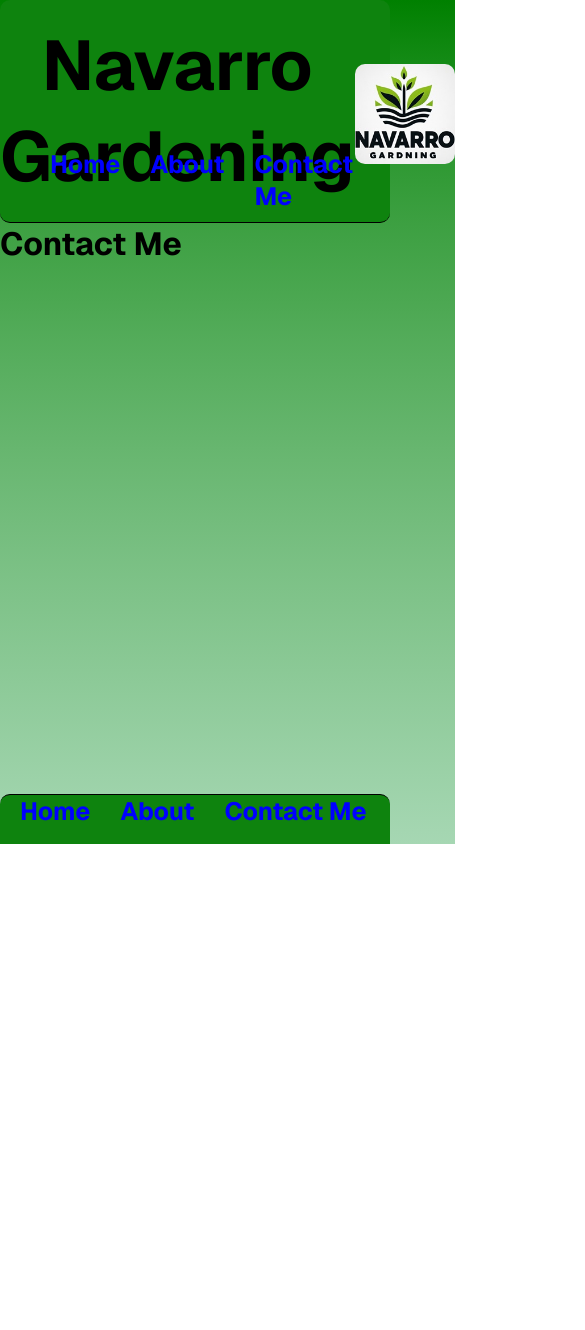
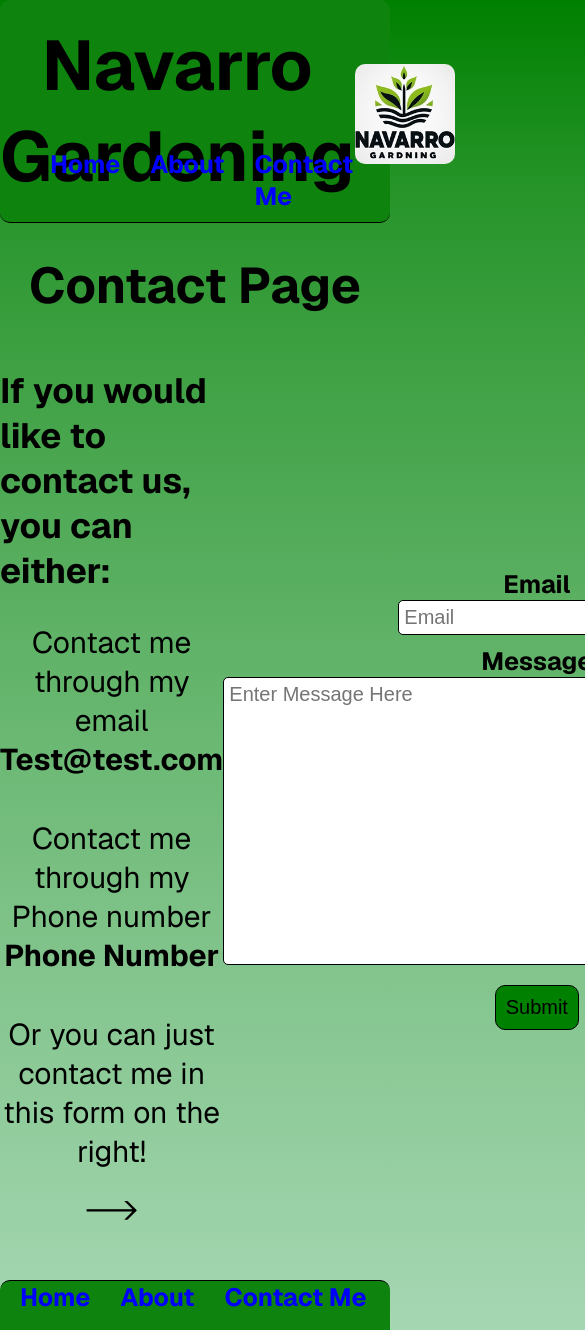
Before and after one commit to Julio-N-Coder/NavarroGardening, a Next.js app: page /contact-me in a window 390 px wide. Shown: the top 1330 px of the page, 585 px wide, since content can reach past the window. Before the commit the page ends 844 px from the top, so only its background shows below. Built offline with nearby package versions, Linux system fonts and the light colour scheme.

Commit message:
Finished the Contact Page, Need to work on mobile responsiveness and sending mail form

```diff
--- a/package.json
+++ b/package.json
@@ -11,8 +11,10 @@
   "dependencies": {
     "geist": "^1.0.0",
     "next": "14.0.1",
+    "nodemailer": "^6.9.7",
     "react": "^18",
-    "react-dom": "^18"
+    "react-dom": "^18",
+    "validator": "^13.11.0"
   },
   "devDependencies": {
     "eslint": "^8",
--- a/src/app/contact-me/page.jsx
+++ b/src/app/contact-me/page.jsx
@@ -1,7 +1,38 @@
 import React from 'react'
+import styles from './page.module.css'
+import sendMail from '@/server/action'
 
 export default function Contact() {
   return (
-    <h1>Contact Me</h1>
+    <>
+    <h1 className={styles.title}>Contact Page</h1>
+    <main className={styles.main}>
+      {/* Left side of Contact info page */}
+      <section className={styles.contactInfo}>
+        <h1 className={styles.leftTitle}>If you would like to contact us, you can either:</h1>
+        <article className={`${styles.center} ${styles.leftContactInfo}`}>
+          <span>Contact me through my email</span>
+          <span className={styles.info}>Test@test.com</span>
+          <span>Contact me through my Phone number</span>
+          <span className={styles.info}>Phone Number</span>
+          <span>Or you can just contact me in this form on the right!</span>
+          <span>--&gt;</span>
+        </article>
+      </section>
+      {/* Form section */}
+      <form className={styles.form} action={sendMail} >
+        <div className={styles.center}>
+          <label className={styles.emailLabel} for='email'>Email</label>
+          <input className={styles.input} id='email' name='email' type='email' placeholder='Email' minlength='3' maxlength='30' required={true} />
+        </div>
+        <div className={styles.center}>
+          <label className={styles.messageLabel} for='message'>Message</label>
+          {/* change minlength back to 15 */}
+          <textarea className={styles.message} id='message' name='message' rows='12' cols='50' placeholder='Enter Message Here' minlength='1' maxlength='500' required={true} />
+        </div>
+        <button className={styles.button} type='submit'>Submit</button>
+      </form>
+    </main>
+    </>
   )
 }
--- a/src/app/contact-me/page.module.css
+++ b/src/app/contact-me/page.module.css
@@ -0,0 +1,73 @@
+.title {
+  margin-top: 30px;
+  font-size: 50px;
+  display: flex;
+  justify-content: center;
+}
+
+.contactInfo, .form {
+  display: flex;
+  flex-direction: column;
+  justify-content: center;
+  align-items: center;
+  font-size: 20px;
+  gap: 10px;
+}
+
+.leftTitle {
+  font-size: 35px;
+  margin-bottom: 20px;
+}
+
+.center {
+  display: flex;
+  flex-direction: column;
+  justify-content: center;
+}
+
+.main {
+  display: flex;
+  justify-content: space-around;
+  align-items: center;
+  margin-top: 50px;
+}
+
+.leftContactInfo {
+  text-align: center;
+  font-size: 30px;
+  gap: 20px;
+}
+
+.info {
+  position: relative;
+  font-weight: bold;
+  bottom: 20px;
+}
+
+.emailLabel, .messageLabel {
+  text-align: center;
+  font-size: 25px;
+  font-weight: bold;
+}
+
+.input, .message {
+  border-radius: 5px;
+  border: solid 1px;
+  font-size: 20px;
+  font-family: "Source Sans Pro", sans-serif;
+  padding: 5px;
+}
+
+.button {
+  background-color: green;
+  margin-top: 10px;
+  font-size: 20px;
+  padding: 10px;
+  border: solid 1px;
+  border-radius: 10px;
+  transition: all 0.3s;
+}
+
+.button:hover {
+  background-color: rgb(3, 182, 3);
+}
--- /dev/null
+++ b/src/server/action.js
@@ -0,0 +1,8 @@
+'use server'
+
+import nodemailer from 'nodemailer'
+import validator from 'validator'
+
+export default async function sendEmail(formData) {
+  console.log(formData)
+}
```
Also changed, not shown: 1 other file (tests, documents, lock files or other folders).
